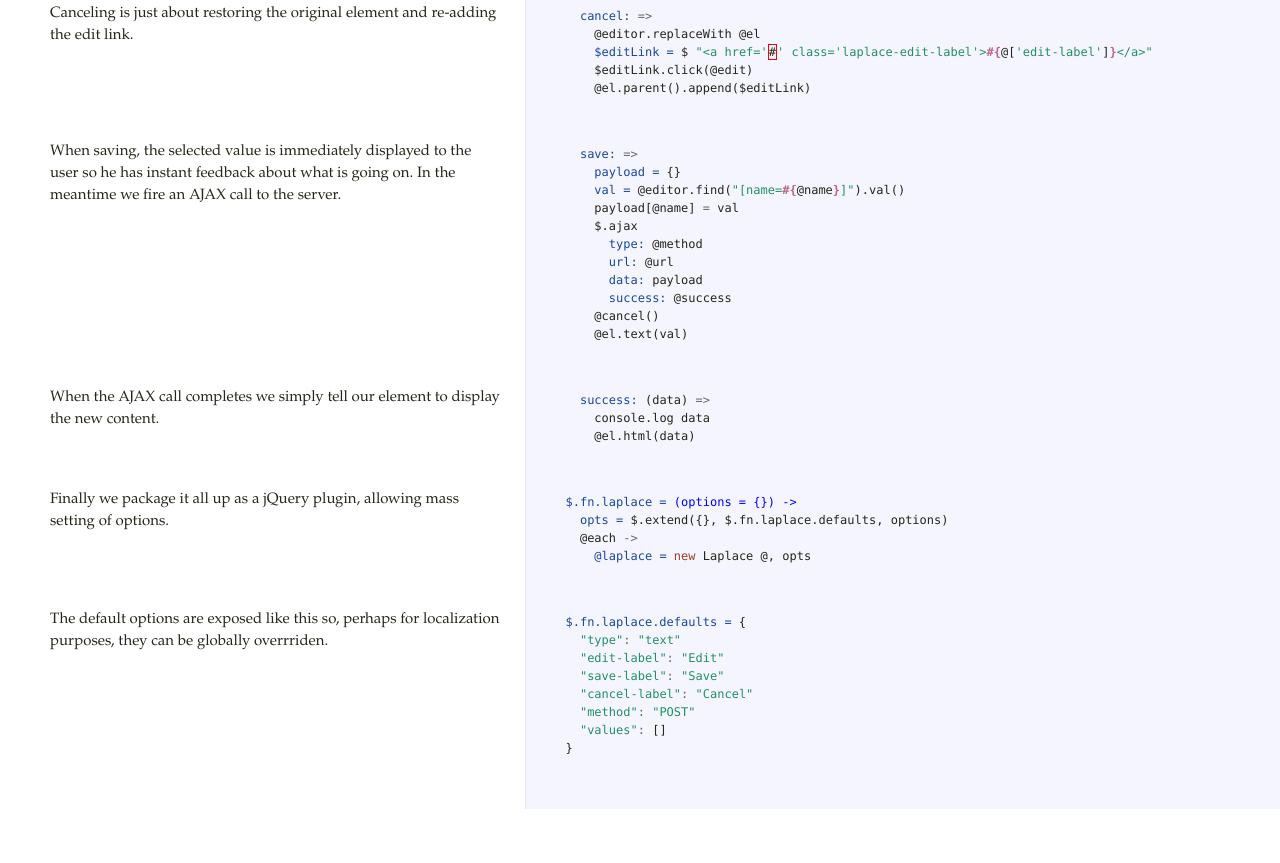
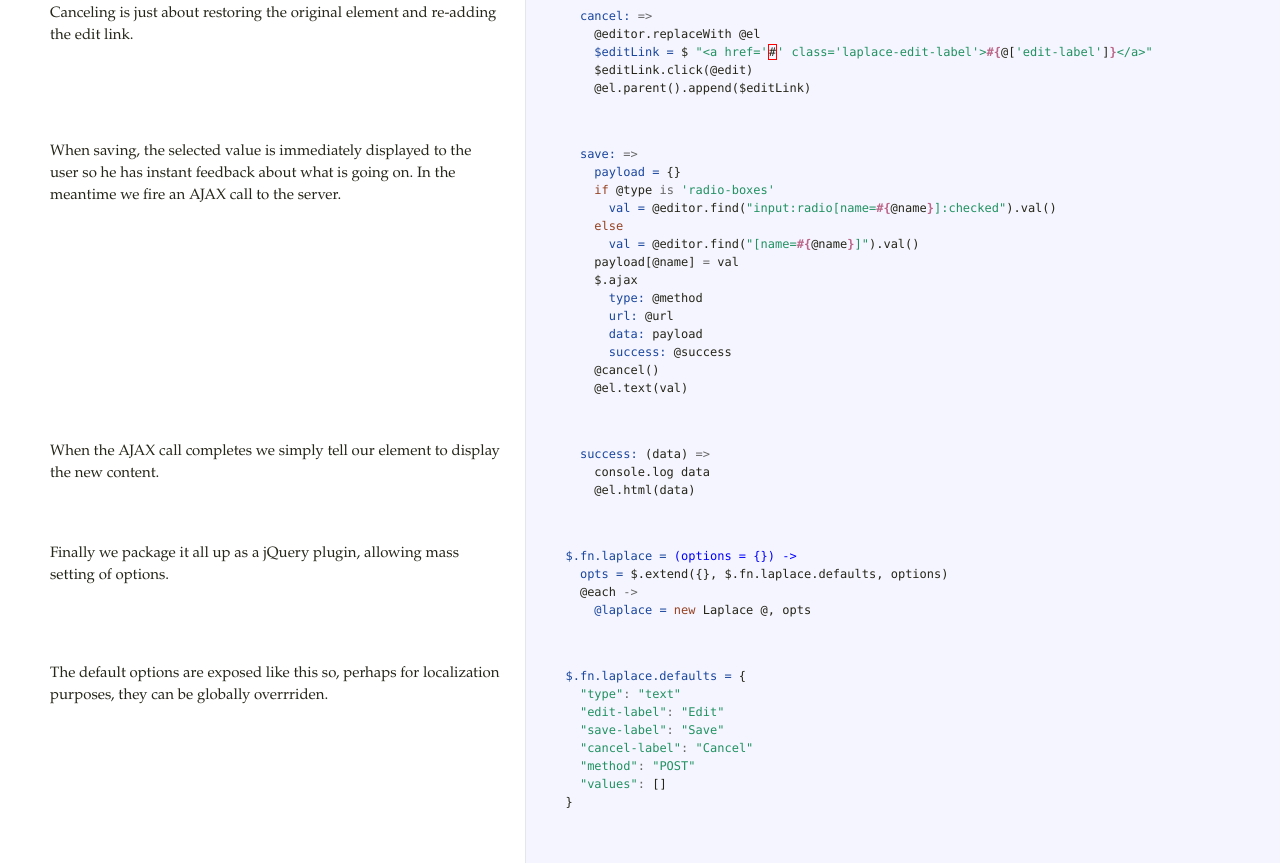
Before and after one commit to gampleman/Laplace, a plain HTML site: page docs/laplace.html in a window 1280 px wide. Shown: the part 1448-2311 px from the top of the page. Before the commit the page ends 2257 px from the top, so only its background shows below. Drawn offline with Linux system fonts and the light colour scheme.

Commit message:
Updated docs

```diff
--- a/docs/laplace.html
+++ b/docs/laplace.html
@@ -82,7 +82,10 @@ will display on hover. </p>             </td>             <td class="code">
     </pre></div>             </td>           </tr>                               <tr id="section-8">             <td class="docs">               <div class="pilwrap">                 <a class="pilcrow" href="#section-8">&#182;</a>               </div>               <p>When saving, the selected value is immediately displayed to the user so he has instant
 feedback about what is going on. In the meantime we fire an AJAX call to the server.</p>             </td>             <td class="code">               <div class="highlight"><pre>    <span class="nv">save: </span><span class="o">=&gt;</span>
       <span class="nv">payload = </span><span class="p">{}</span>
-      <span class="nv">val = </span><span class="nx">@editor</span><span class="p">.</span><span class="nx">find</span><span class="p">(</span><span class="s">&quot;[name=</span><span class="si">#{</span><span class="nx">@name</span><span class="si">}</span><span class="s">]&quot;</span><span class="p">).</span><span class="nx">val</span><span class="p">()</span>
+      <span class="k">if</span> <span class="nx">@type</span> <span class="o">is</span> <span class="s">&#39;radio-boxes&#39;</span>
+        <span class="nv">val = </span><span class="nx">@editor</span><span class="p">.</span><span class="nx">find</span><span class="p">(</span><span class="s">&quot;input:radio[name=</span><span class="si">#{</span><span class="nx">@name</span><span class="si">}</span><span class="s">]:checked&quot;</span><span class="p">).</span><span class="nx">val</span><span class="p">()</span>
+      <span class="k">else</span>
+        <span class="nv">val = </span><span class="nx">@editor</span><span class="p">.</span><span class="nx">find</span><span class="p">(</span><span class="s">&quot;[name=</span><span class="si">#{</span><span class="nx">@name</span><span class="si">}</span><span class="s">]&quot;</span><span class="p">).</span><span class="nx">val</span><span class="p">()</span>
       <span class="nx">payload</span><span class="p">[</span><span class="nx">@name</span><span class="p">]</span> <span class="o">=</span> <span class="nx">val</span>
       <span class="nx">$</span><span class="p">.</span><span class="nx">ajax</span>
         <span class="nv">type: </span><span class="nx">@method</span>
```
